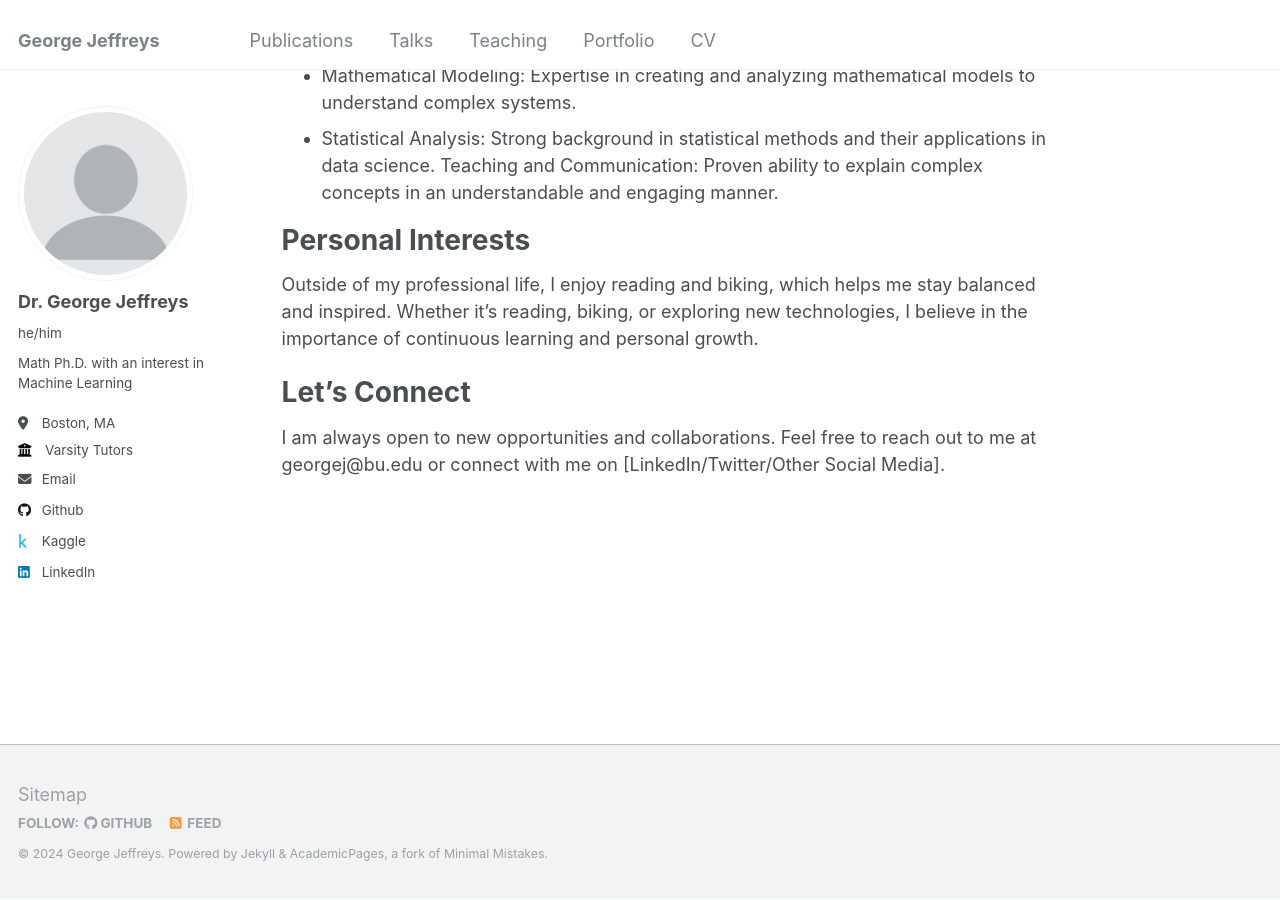
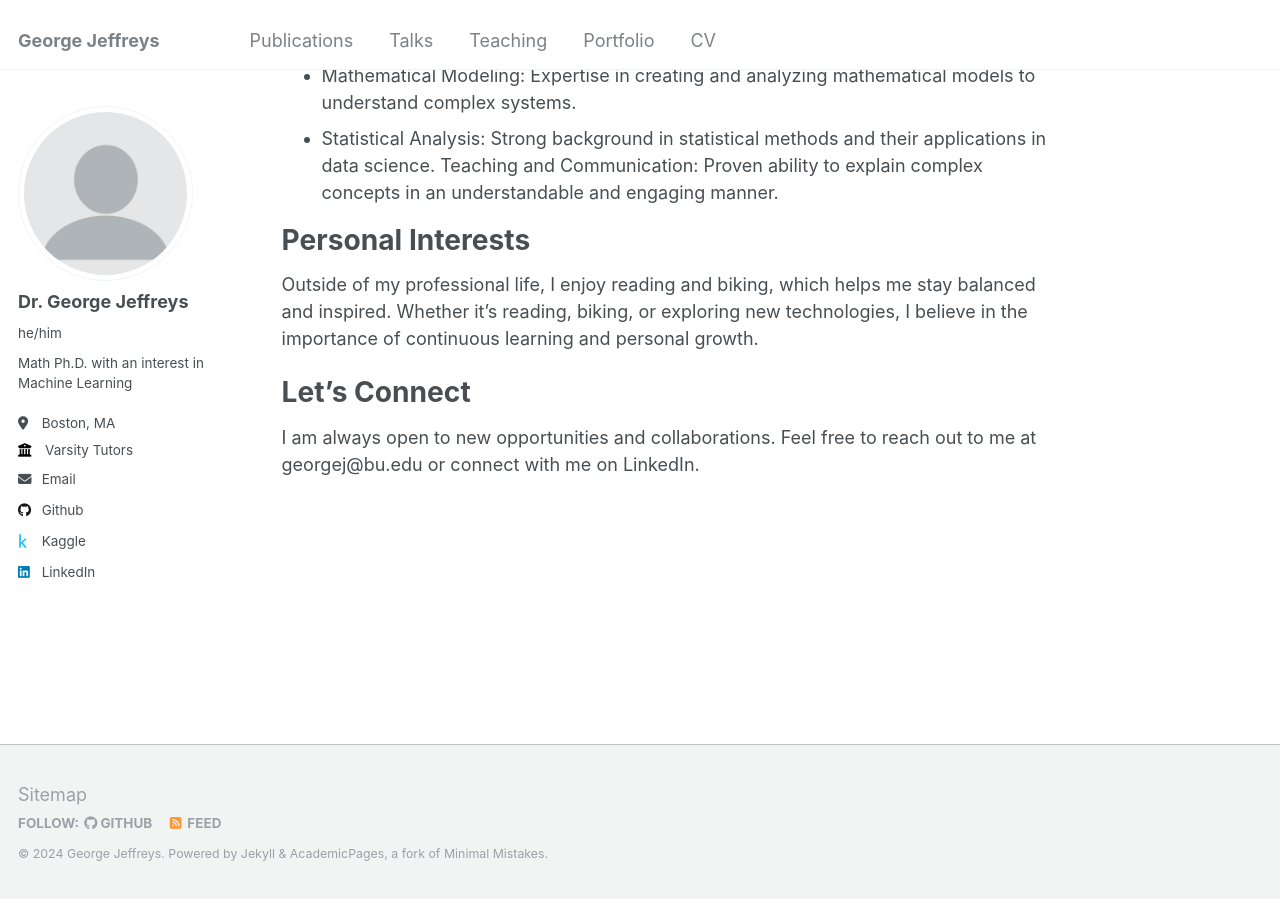
Before and after one commit to G-Jeffreys/G-Jeffreys.github.io, a Jekyll site: the page built from _pages/about.md, in a window 1280 px wide and 900 px high, scrolled down 883 px. Built offline with Jekyll 4.4.1, drawn with Linux system fonts in a browser that asks for light colours.

Commit message:
Update about.md

```diff
--- a/_pages/about.md
+++ b/_pages/about.md
@@ -36,4 +36,4 @@ Outside of my professional life, I enjoy reading and biking, which helps me stay
 
 Let’s Connect
 ======
-I am always open to new opportunities and collaborations. Feel free to reach out to me at georgej@bu.edu or connect with me on [LinkedIn/Twitter/Other Social Media].
+I am always open to new opportunities and collaborations. Feel free to reach out to me at georgej@bu.edu or connect with me on LinkedIn.
```
